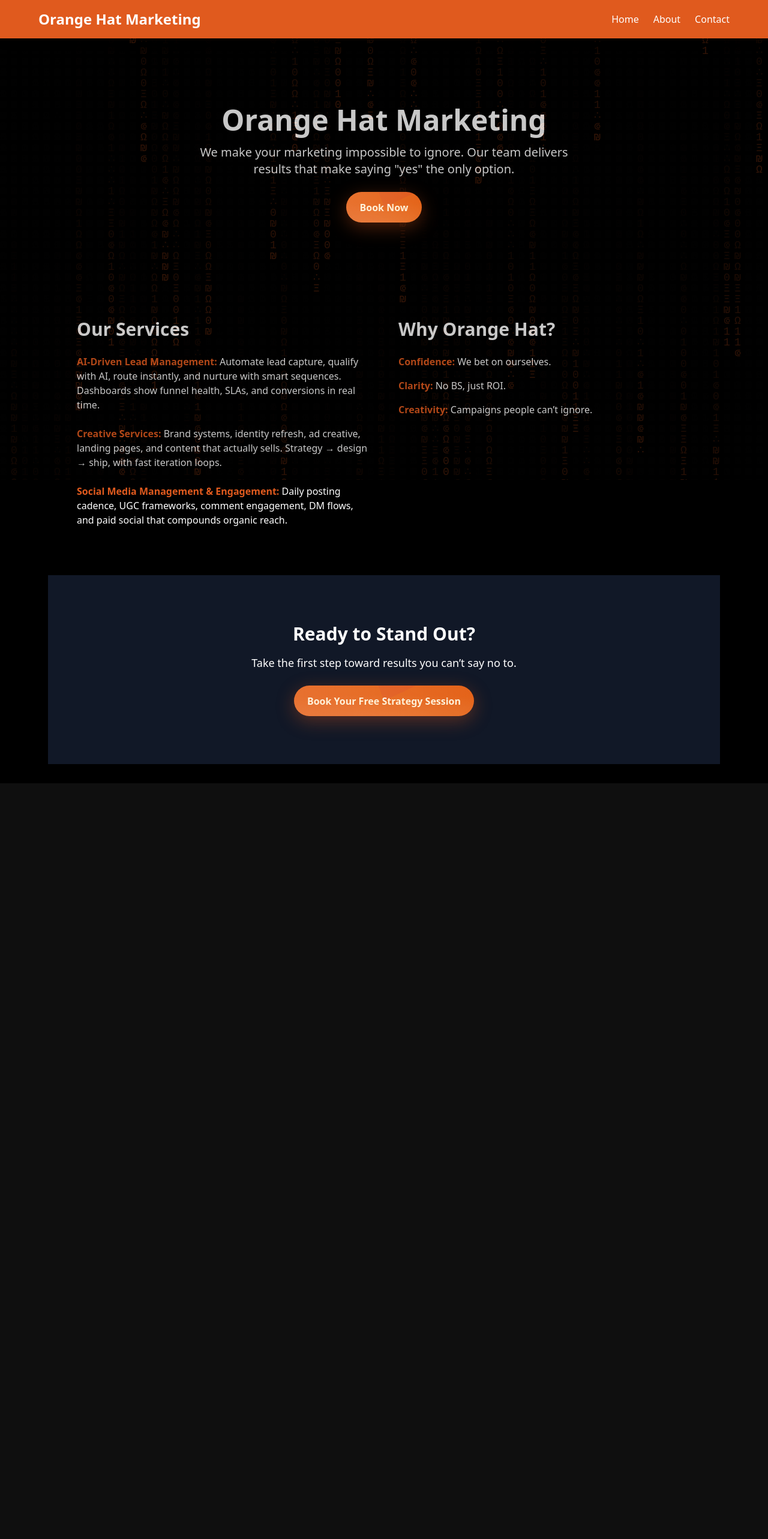
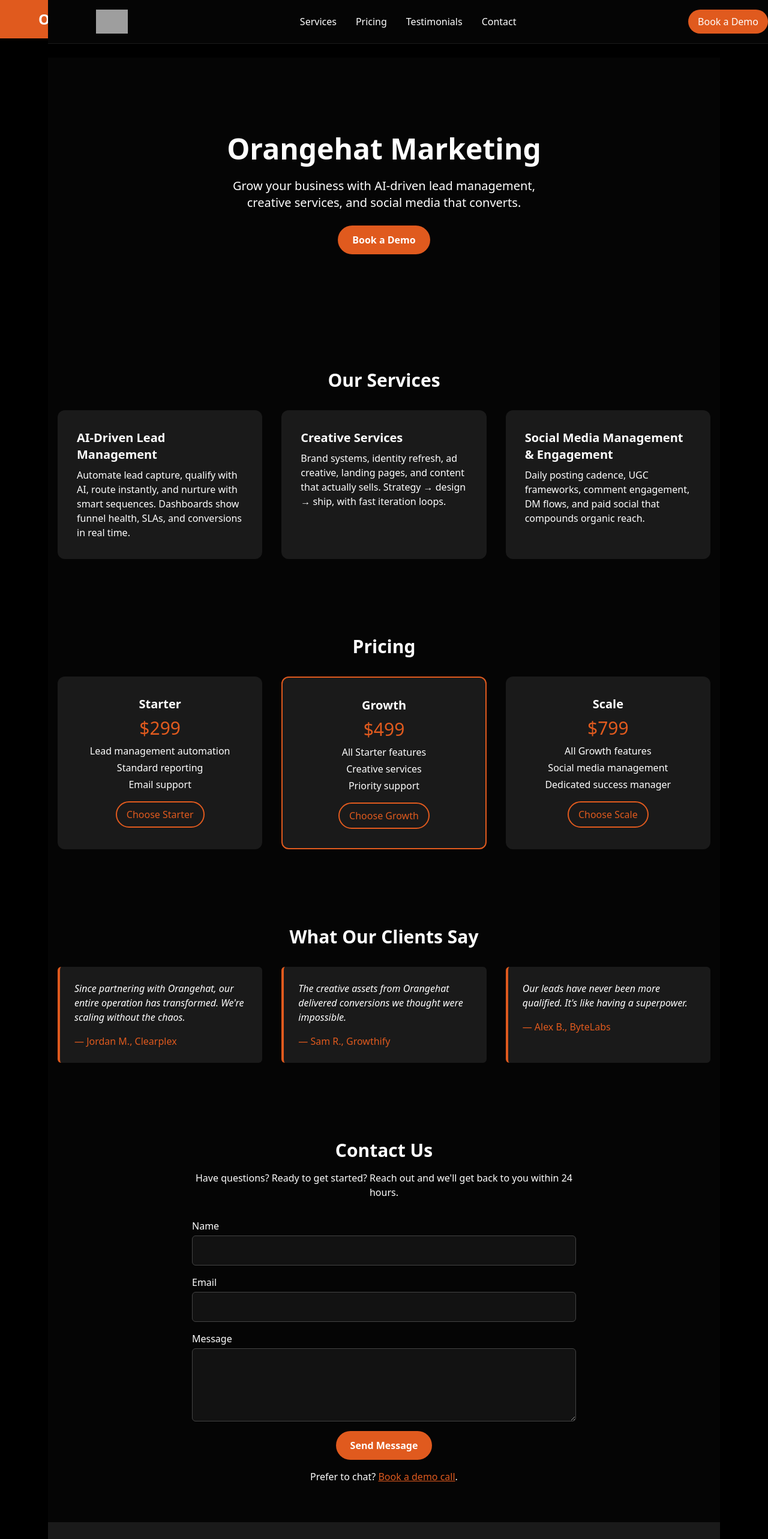
Before and after one commit to MrOrangeUS/orangehat-marketing, a Next.js app: page / in a window 1280 px wide. Shown: the top 2566 px of the page at 60% size. Before the commit the page ends 1306 px from the top, so only its background shows below. Built offline with nearby package versions, Linux system fonts and the light colour scheme; no server answers; grey boxes are pictures that could not be loaded.

Commit message:
Replace home page with dynamic, animated site

```diff
--- a/app/page.tsx
+++ b/app/page.tsx
@@ -1,76 +1,200 @@
-import dynamic from 'next/dynamic';
+'use client';
 
-const MatrixRain = dynamic(() => import('../components/MatrixRain'), { ssr: false });
+import { useEffect } from 'react';
 
-export default function Page() {
-  const BOOK_URL = process.env.NEXT_PUBLIC_BOOK_URL || "#";
+export default function Home() {
+  useEffect(() => {
+    // Intersection observer for animations
+    const elements = document.querySelectorAll('.animate');
+    const observer = new IntersectionObserver(
+      (entries, observer) => {
+        entries.forEach(entry => {
+          if (entry.isIntersecting) {
+            entry.target.classList.add('in-view');
+            observer.unobserve(entry.target);
+          }
+        });
+      },
+      { threshold: 0.1 }
+    );
+
+    elements.forEach(el => observer.observe(el));
+
+    // trigger hero animations after slight delay
+    const heroElements = document.querySelectorAll('#hero .animate');
+    const timer = setTimeout(() => {
+      heroElements.forEach(el => el.classList.add('in-view'));
+    }, 100);
+
+    return () => {
+      elements.forEach(el => observer.unobserve(el));
+      clearTimeout(timer);
+    };
+  }, []);
+
+  const handleSubmit = async (event: React.FormEvent<HTMLFormElement>) => {
+    event.preventDefault();
+    const form = event.currentTarget;
+    const formData = new FormData(form);
+    const formEndpoint = 'https://formspree.io/f/your_form_id';
+    try {
+      const response = await fetch(formEndpoint, {
+        method: 'POST',
+        headers: { Accept: 'application/json' },
+        body: formData,
+      });
+      if (response.ok) {
+        alert('Thank you for contacting Orangehat Marketing! We will get back to you soon.');
+        form.reset();
+      } else {
+        alert('There was a problem submitting the form. Please try again later.');
+      }
+    } catch (error) {
+      alert('There was a problem submitting the form. Please check your connection and try again.');
+    }
+  };
+
+  const handleBookDemo = (event: React.MouseEvent<HTMLAnchorElement>) => {
+    event.preventDefault();
+    const calendlyUrl = 'https://calendly.com/orangehatmarketing/demo';
+    window.open(calendlyUrl, '_blank');
+  };
 
   return (
-    <main className="bg-black text-white min-h-screen">
-      <MatrixRain glyph="01ΩΞ₪⟃∴" color="#E05A1E" density={18} />
+    <main className="text-white bg-[#050505]">
+      {/* Header */}
+      <header className="fixed w-full top-0 z-50 border-b border-[#1a1a1a] bg-[#050505]">
+        <nav className="max-w-6xl mx-auto flex items-center justify-between p-4">
+          <a href="#hero" className="flex items-center">
+            <img src="/logo.svg" alt="Orangehat Marketing logo" className="h-10" />
+          </a>
+          <ul className="hidden md:flex gap-8">
+            <li><a href="#services" className="hover:text-[#E05A1E]">Services</a></li>
+            <li><a href="#pricing" className="hover:text-[#E05A1E]">Pricing</a></li>
+            <li><a href="#testimonials" className="hover:text-[#E05A1E]">Testimonials</a></li>
+            <li><a href="#contact" className="hover:text-[#E05A1E]">Contact</a></li>
+          </ul>
+          <a href="#contact" className="hidden md:inline-block bg-[#E05A1E] text-white px-4 py-2 rounded-full hover:bg-[#b9450e]">Book a Demo</a>
+        </nav>
+      </header>
+
       {/* Hero */}
-      <section className="flex flex-col items-center justify-center py-20">
-        <h1 className="text-5xl font-bold mb-4 text-center">Orange Hat Marketing</h1>
-        <p className="text-xl text-center max-w-2xl mb-6">
-          We make your marketing impossible to ignore. Our team delivers results that make saying "yes" the only option.
-        </p>
-        <a
-          href={BOOK_URL}
-          target="_blank" rel="noopener"
-          className="oh-pill inline-flex items-center justify-center"
-        >
-          Book Now
-        </a>
+      <section id="hero" className="hero-section pt-32 pb-32 flex items-center justify-center text-center">
+        <div className="hero-content space-y-6 animate">
+          <h1 className="text-5xl font-bold animate">Orangehat Marketing</h1>
+          <p className="text-xl max-w-xl mx-auto animate">Grow your business with AI‑driven lead management, creative services, and social media that converts.</p>
+          <a href="#contact" className="bg-[#E05A1E] text-white px-6 py-3 rounded-full font-semibold inline-block animate hover:bg-[#b9450e]">Book a Demo</a>
+        </div>
       </section>
 
       {/* Services */}
-      <section className="py-20">
-        <div className="max-w-5xl mx-auto grid md:grid-cols-2 gap-12">
-          <div>
-            <h2 className="text-3xl font-semibold mb-6">Our Services</h2>
-            <ul className="space-y-6">
-              <li>
-                <span className="font-bold text-[--oh-orange]">AI-Driven Lead Management:</span>{" "}
-                Automate lead capture, qualify with AI, route instantly, and nurture with smart sequences. Dashboards show
-                funnel health, SLAs, and conversions in real time.
-              </li>
-              <li>
-                <span className="font-bold text-[--oh-orange]">Creative Services:</span>{" "}
-                Brand systems, identity refresh, ad creative, landing pages, and content that actually sells. Strategy → design →
-                ship, with fast iteration loops.
-              </li>
-              <li>
-                <span className="font-bold text-[--oh-orange]">Social Media Management & Engagement:</span>{" "}
-                Daily posting cadence, UGC frameworks, comment engagement, DM flows, and paid social that compounds organic reach.
-              </li>
-            </ul>
+      <section id="services" className="services-section py-16 px-4 max-w-6xl mx-auto">
+        <h2 className="text-3xl font-bold text-center mb-8 animate">Our Services</h2>
+        <div className="grid gap-8 grid-cols-1 md:grid-cols-3">
+          <div className="service-card bg-[#1a1a1a] p-8 rounded-xl animate hover:-translate-y-1 transition-transform">
+            <h3 className="text-xl font-semibold mb-2">AI‑Driven Lead Management</h3>
+            <p>Automate lead capture, qualify with AI, route instantly, and nurture with smart sequences. Dashboards show funnel health, SLAs, and conversions in real time.</p>
           </div>
-
-          <div>
-            <h2 className="text-3xl font-semibold mb-6">Why Orange Hat?</h2>
-            <ul className="space-y-4">
-              <li><span className="font-bold text-[--oh-orange]">Confidence:</span> We bet on ourselves.</li>
-              <li><span className="font-bold text-[--oh-orange]">Clarity:</span> No BS, just ROI.</li>
-              <li><span className="font-bold text-[--oh-orange]">Creativity:</span> Campaigns people can’t ignore.</li>
-            </ul>
+          <div className="service-card bg-[#1a1a1a] p-8 rounded-xl animate hover:-translate-y-1 transition-transform">
+            <h3 className="text-xl font-semibold mb-2">Creative Services</h3>
+            <p>Brand systems, identity refresh, ad creative, landing pages, and content that actually sells. Strategy → design → ship, with fast iteration loops.</p>
+          </div>
+          <div className="service-card bg-[#1a1a1a] p-8 rounded-xl animate hover:-translate-y-1 transition-transform">
+            <h3 className="text-xl font-semibold mb-2">Social Media Management &amp; Engagement</h3>
+            <p>Daily posting cadence, UGC frameworks, comment engagement, DM flows, and paid social that compounds organic reach.</p>
           </div>
         </div>
       </section>
 
-      {/* CTA */}
-      <section className="py-20 bg-gray-900">
-        <div className="max-w-3xl mx-auto text-center">
-          <h2 className="text-3xl font-semibold mb-4">Ready to Stand Out?</h2>
-          <p className="text-lg mb-6">Take the first step toward results you can’t say no to.</p>
-          <a
-            href={BOOK_URL}
-            target="_blank" rel="noopener"
-            className="oh-pill inline-flex items-center justify-center"
-          >
-            Book Your Free Strategy Session
-          </a>
+      {/* Pricing */}
+      <section id="pricing" className="pricing-section py-16 px-4 max-w-6xl mx-auto">
+        <h2 className="text-3xl font-bold text-center mb-8 animate">Pricing</h2>
+        <div className="grid gap-8 grid-cols-1 md:grid-cols-3">
+          <div className="pricing-card bg-[#1a1a1a] p-8 rounded-xl text-center animate">
+            <h3 className="text-xl font-semibold mb-2">Starter</h3>
+            <p className="price text-3xl text-[#E05A1E] my-2">$299</p>
+            <ul className="space-y-1 mb-4">
+              <li>Lead management automation</li>
+              <li>Standard reporting</li>
+              <li>Email support</li>
+            </ul>
+            <a href="#contact" className="border-2 border-[#E05A1E] text-[#E05A1E] px-4 py-2 rounded-full inline-block hover:bg-[#E05A1E] hover:text-white">Choose Starter</a>
+          </div>
+          <div className="pricing-card recommended bg-[#1a1a1a] p-8 rounded-xl text-center border-2 border-[#E05A1E] animate">
+            <h3 className="text-xl font-semibold mb-2">Growth</h3>
+            <p className="price text-3xl text-[#E05A1E] my-2">$499</p>
+            <ul className="space-y-1 mb-4">
+              <li>All Starter features</li>
+              <li>Creative services</li>
+              <li>Priority support</li>
+            </ul>
+            <a href="#contact" className="border-2 border-[#E05A1E] text-[#E05A1E] px-4 py-2 rounded-full inline-block hover:bg-[#E05A1E] hover:text-white">Choose Growth</a>
+          </div>
+          <div className="pricing-card bg-[#1a1a1a] p-8 rounded-xl text-center animate">
+            <h3 className="text-xl font-semibold mb-2">Scale</h3>
+            <p className="price text-3xl text-[#E05A1E] my-2">$799</p>
+            <ul className="space-y-1 mb-4">
+              <li>All Growth features</li>
+              <li>Social media management</li>
+              <li>Dedicated success manager</li>
+            </ul>
+            <a href="#contact" className="border-2 border-[#E05A1E] text-[#E05A1E] px-4 py-2 rounded-full inline-block hover:bg-[#E05A1E] hover:text-white">Choose Scale</a>
+          </div>
         </div>
       </section>
+
+      {/* Testimonials */}
+      <section id="testimonials" className="testimonials-section py-16 px-4 max-w-6xl mx-auto">
+        <h2 className="text-3xl font-bold text-center mb-8 animate">What Our Clients Say</h2>
+        <div className="grid gap-8 grid-cols-1 md:grid-cols-3">
+          <blockquote className="bg-[#1a1a1a] p-6 border-l-4 border-[#E05A1E] rounded-md italic animate">
+            <p>Since partnering with Orangehat, our entire operation has transformed. We're scaling without the chaos.</p>
+            <footer className="mt-4 not-italic text-[#E05A1E]">&mdash; Jordan M., Clearplex</footer>
+          </blockquote>
+          <blockquote className="bg-[#1a1a1a] p-6 border-l-4 border-[#E05A1E] rounded-md italic animate">
+            <p>The creative assets from Orangehat delivered conversions we thought were impossible.</p>
+            <footer className="mt-4 not-italic text-[#E05A1E]">&mdash; Sam R., Growthify</footer>
+          </blockquote>
+          <blockquote className="bg-[#1a1a1a] p-6 border-l-4 border-[#E05A1E] rounded-md italic animate">
+            <p>Our leads have never been more qualified. It's like having a superpower.</p>
+            <footer className="mt-4 not-italic text-[#E05A1E]">&mdash; Alex B., ByteLabs</footer>
+          </blockquote>
+        </div>
+      </section>
+
+      {/* Contact */}
+      <section id="contact" className="contact-section py-16 px-4 max-w-2xl mx-auto text-center">
+        <h2 className="text-3xl font-bold mb-4 animate">Contact Us</h2>
+        <p className="mb-8 animate">Have questions? Ready to get started? Reach out and we'll get back to you within 24 hours.</p>
+        <form onSubmit={handleSubmit} className="space-y-4 animate">
+          <div className="flex flex-col text-left">
+            <label htmlFor="name" className="mb-1">Name</label>
+            <input id="name" name="name" type="text" required className="p-3 rounded-md bg-[#121212] border border-[#444] focus:outline-none focus:border-[#E05A1E]" />
+          </div>
+          <div className="flex flex-col text-left">
+            <label htmlFor="email" className="mb-1">Email</label>
+            <input id="email" name="email" type="email" required className="p-3 rounded-md bg-[#121212] border border-[#444] focus:outline-none focus:border-[#E05A1E]" />
+          </div>
+          <div className="flex flex-col text-left">
+            <label htmlFor="message" className="mb-1">Message</label>
+            <textarea id="message" name="message" rows={4} required className="p-3 rounded-md bg-[#121212] border border-[#444] focus:outline-none focus:border-[#E05A1E]"></textarea>
+          </div>
+          <button type="submit" className="bg-[#E05A1E] text-white px-6 py-3 rounded-full font-semibold hover:bg-[#b9450e]">Send Message</button>
+        </form>
+        <p className="mt-4 animate">Prefer to chat? <a href="#" onClick={handleBookDemo} className="underline text-[#E05A1E]">Book a demo call</a>.</p>
+      </section>
+
+      {/* Footer */}
+      <footer className="bg-[#1a1a1a] py-8">
+        <div className="max-w-6xl mx-auto text-center space-y-4">
+          <p>&copy; 2025 Orangehat Marketing LLC. All rights reserved.</p>
+          <ul className="flex justify-center gap-6 text-[#E05A1E]">
+            <li><a href="/privacy.html" className="hover:underline">Privacy Policy</a></li>
+            <li><a href="/terms.html" className="hover:underline">Terms of Service</a></li>
+          </ul>
+          <address className="not-italic">920 Dolphin Dr, Upper Grand Lagoon, FL 32407</address>
+        </div>
+      </footer>
     </main>
   );
 }
```
